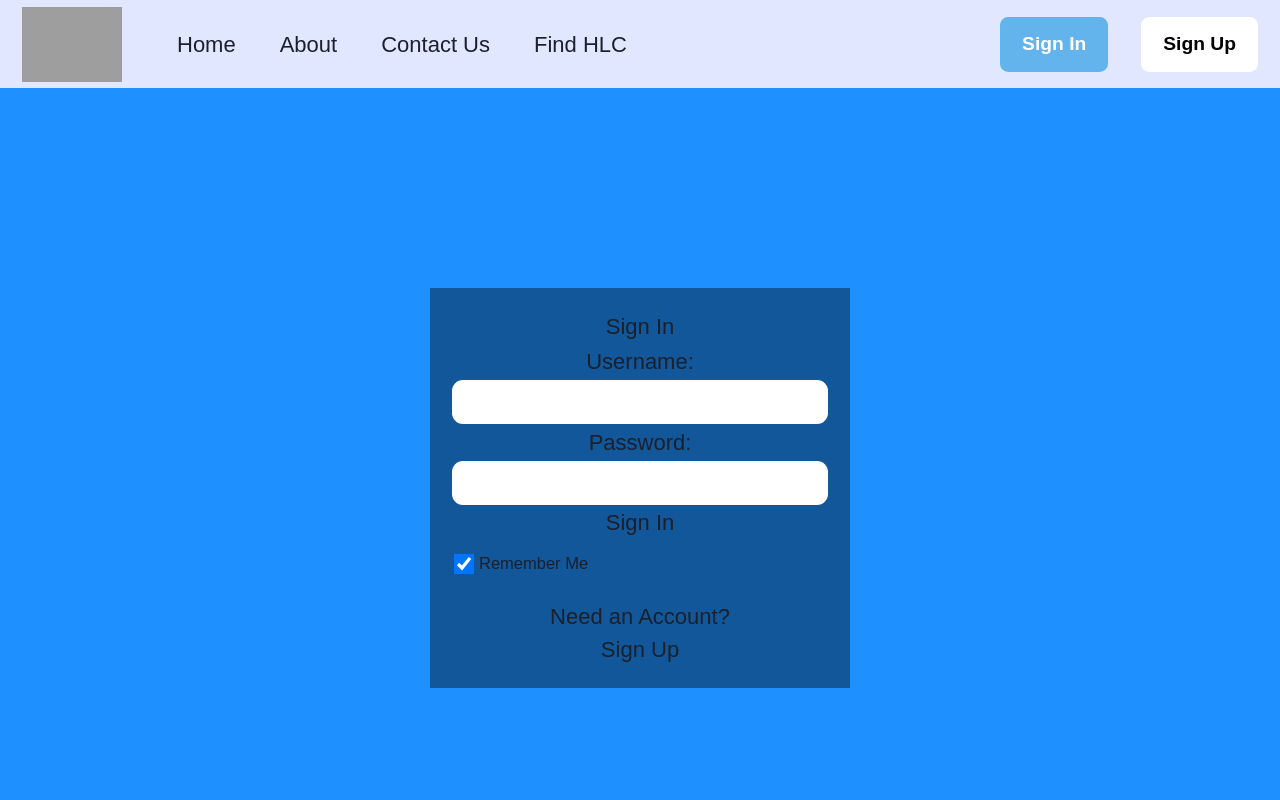
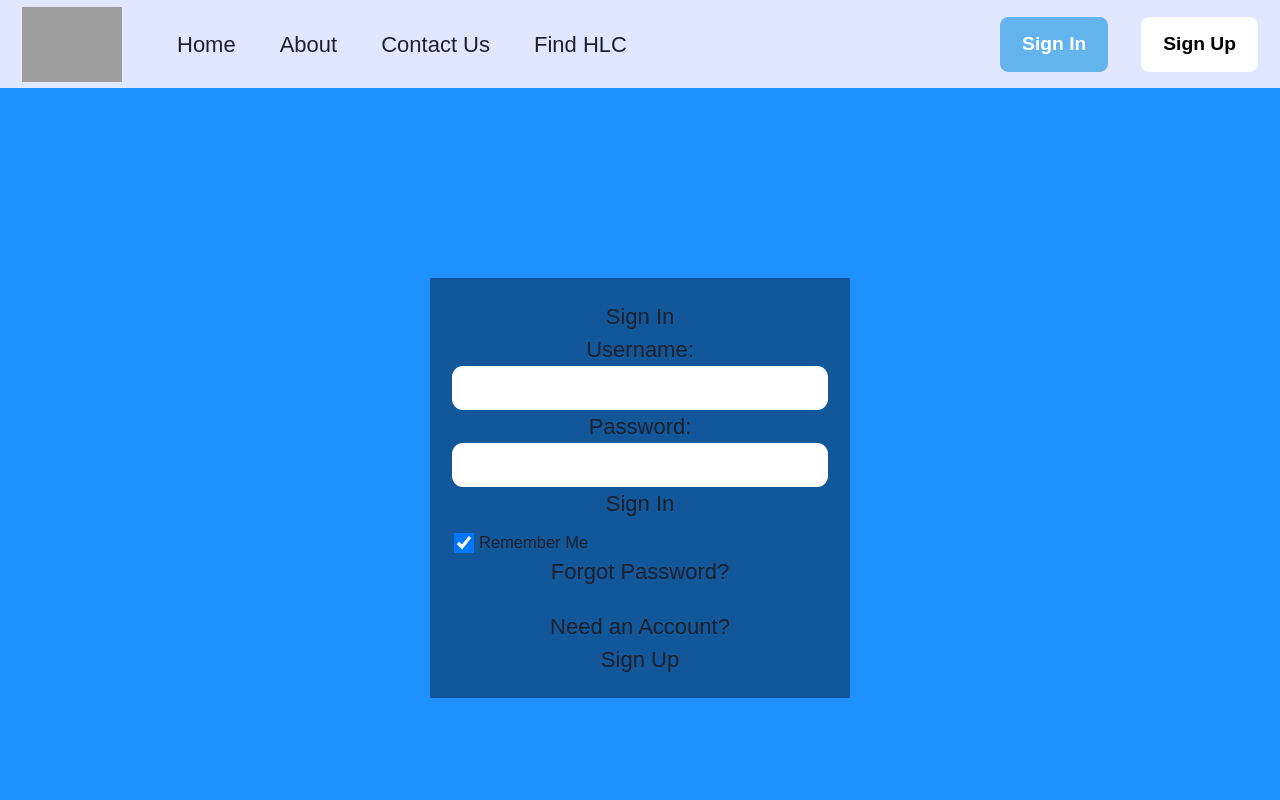
Before and after one commit to shamin2021/MedEase, a React (Create React App) app in the folder client/: page /login in a window 1280 px wide. Shown: the top 800 px of the page. Built offline with nearby package versions, Linux system fonts and the light colour scheme; grey boxes are pictures that could not be loaded.

Commit message:
added routing, to reset pw and forgot pw pages, created rafce components

```diff
--- a/client/src/App.js
+++ b/client/src/App.js
@@ -12,6 +12,8 @@
 import Layout from './components/Layout';
 
 import PersistLogin from './components/PersistLogin';
+import ResetPassword from './pages/ResetPassword';
+import ForgotPassword from './pages/ForgotPassword';
 
 function App() {
 
@@ -31,6 +33,8 @@
           <Route path="/home" element={<Home />} />
           <Route path="/register" element={<Register />} />
           <Route path="/login" element={<Login />} />
+          <Route path="/forgot-password" element={<ForgotPassword />} />
+          <Route path="/reset-password/:token" element={<ResetPassword />} />
           <Route path="/unauthorized" element={<Unauthorized />} />
           <Route path="/test-components" element={<TestComponent />} />
 
--- /dev/null
+++ b/client/src/pages/ForgotPassword.js
@@ -0,0 +1,11 @@
+import React from 'react'
+
+const ForgotPassword = () => {
+  return (
+    <div>
+
+    </div>
+  )
+}
+
+export default ForgotPassword
--- a/client/src/pages/Login.js
+++ b/client/src/pages/Login.js
@@ -40,7 +40,7 @@
             setEmail('');
             setPassword('');
 
-            const from = location.state?.from || { pathname: '/' + response?.data?.role?.toLowerCase()};
+            const from = location.state?.from || { pathname: '/' + response?.data?.role?.toLowerCase() };
             navigate(from, { replace: true });
 
         } catch (err) {
@@ -100,6 +100,9 @@
                         />
                         <label htmlFor="persist">Remember Me</label>
                     </div>
+                    <div className="reset">
+                        <Link to={"/forgot-password"}>Forgot Password?</Link>
+                    </div>
                 </form>
                 <p>
                     Need an Account?<br />
--- /dev/null
+++ b/client/src/pages/ResetPassword.js
@@ -0,0 +1,11 @@
+import React from 'react'
+
+const ResetPassword = () => {
+  return (
+    <div>
+
+    </div>
+  )
+}
+
+export default ResetPassword
```
